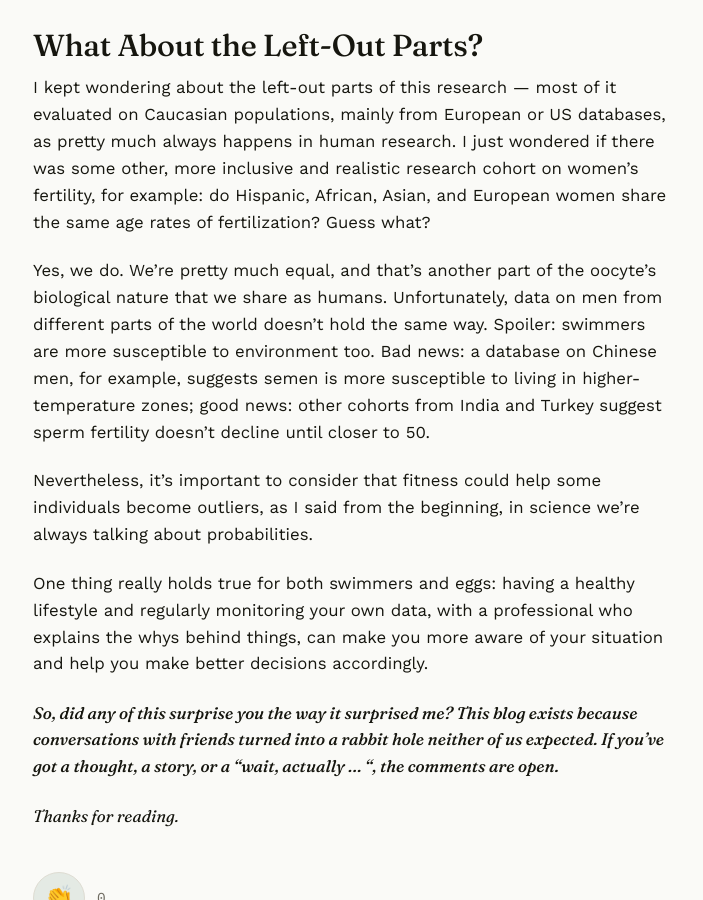
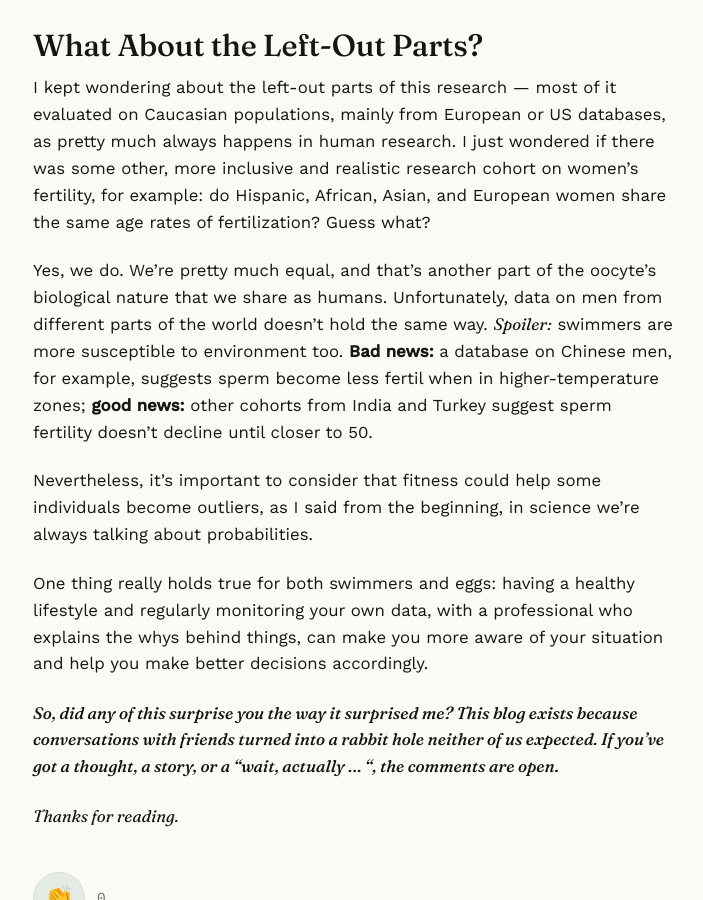
Before and after one commit to AnaAquiles/AnaAquiles.github.io, a Jekyll site: the page built from _posts/2026-08-16-fertility.md, in a window 1280 px wide and 900 px high, scrolled down 3069 px. Shown: the whole window, without its empty margins (287-990 px from the left). Built offline with Jekyll 4.4.1, drawn with Linux system fonts in a browser that asks for light colours; comment, search, counter and statistics services are not loaded.

Commit message:
eng post edition

```diff
--- a/_posts/2026-08-16-fertility.md
+++ b/_posts/2026-08-16-fertility.md
@@ -31,7 +31,7 @@ This advance-publication study looked at the "resilience" of the oocyte in the f
 
 I kept wondering about the left-out parts of this research — most of it evaluated on Caucasian populations, mainly from European or US databases, as pretty much always happens in human research. I just wondered if there was some other, more inclusive and realistic research cohort on women's fertility, for example: do Hispanic, African, Asian, and European women share the same age rates of fertilization? Guess what?
 
-Yes, we do. We're pretty much equal, and that's another part of the oocyte's biological nature that we share as humans. Unfortunately, data on men from different parts of the world doesn't hold the same way. Spoiler: swimmers are more susceptible to environment too. Bad news: a database on Chinese men, for example, suggests semen is more susceptible to living in higher-temperature zones; good news: other cohorts from India and Turkey suggest sperm fertility doesn't decline until closer to 50.
+Yes, we do. We're pretty much equal, and that's another part of the oocyte's biological nature that we share as humans. Unfortunately, data on men from different parts of the world doesn't hold the same way. *Spoiler:* swimmers are more susceptible to environment too. **Bad news:** a database on Chinese men, for example, suggests sperm become less fertil when in higher-temperature zones; **good news:** other cohorts from India and Turkey suggest sperm fertility doesn't decline until closer to 50.
 
 Nevertheless, it's important to consider that fitness could help some individuals become outliers, as I said from the beginning, in science we're always talking about probabilities.
 
```
